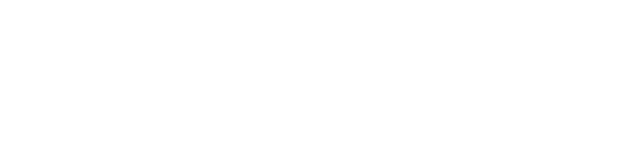
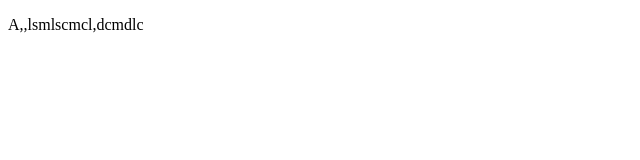
Before and after one commit to 12345ganeshbude/Git-Test, a plain HTML site: page index.html in a window 1280 px wide. Shown: the whole page, without its empty margins (0-640 px from the left). Drawn offline with Linux system fonts and the light colour scheme.

Commit message:
Add paragraph

```diff
--- a/index.html
+++ b/index.html
@@ -6,6 +6,6 @@
     <title>Document</title>
 </head>
 <body>
-
+    <P>A,,lsmlscmcl,dcmdlc</P>
 </body>
 </html>
```
